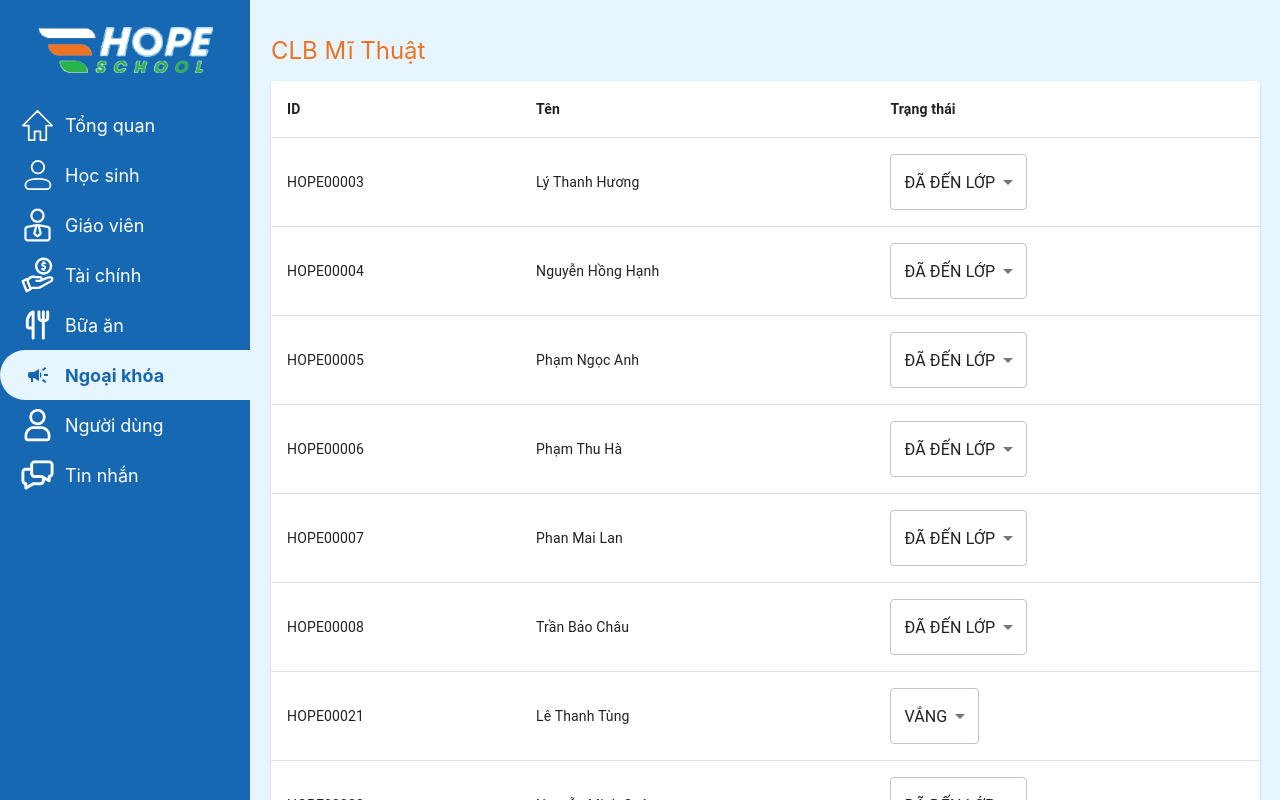
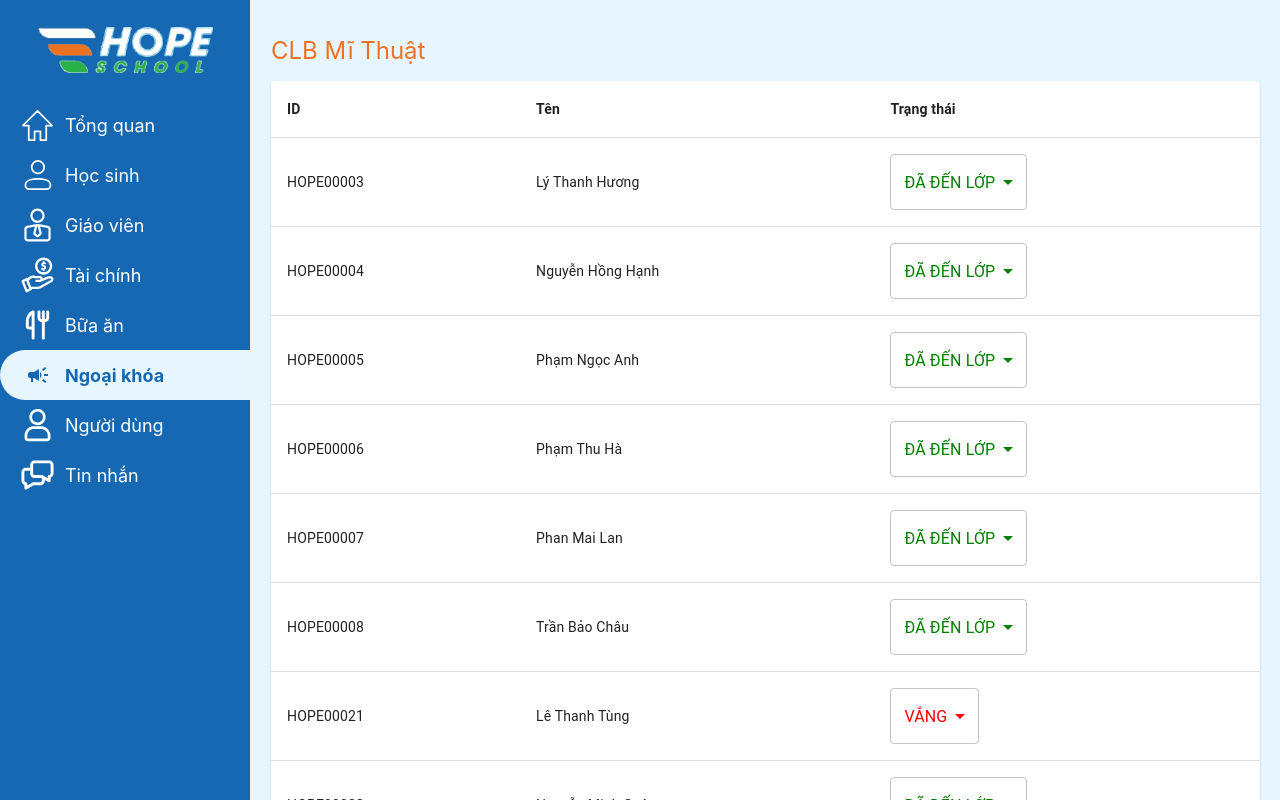
Before and after one commit to TalJa1/web-huybao, a React (Create React App) app: page /nk in a window 1280 px wide. Built offline with nearby package versions, Linux system fonts and the light colour scheme.

Commit message:
Add status color coding to NKPage for improved visual feedback

```diff
--- a/src/views/NKPage.tsx
+++ b/src/views/NKPage.tsx
@@ -1,6 +1,17 @@
 import React, { useState } from "react";
 import TopLayout from "../components/TopLayout";
-import { Box, MenuItem, Paper, Select, Table, TableBody, TableCell, TableContainer, TableHead, TableRow } from "@mui/material";
+import {
+  Box,
+  MenuItem,
+  Paper,
+  Select,
+  Table,
+  TableBody,
+  TableCell,
+  TableContainer,
+  TableHead,
+  TableRow,
+} from "@mui/material";
 import { clubs } from "../services/renderData";
 
 const NKPage = () => {
@@ -33,6 +44,18 @@ const Main: React.FC = () => {
       return updatedClubs;
     });
   };
+
+  const getStatusColor = (status: string) => {
+    switch (status) {
+      case "ĐÃ ĐẾN LỚP":
+        return "green";
+      case "VẮNG":
+        return "red";
+      default:
+        return "orange";
+    }
+  };
+
   return (
     <Box>
       {/* NK */}
@@ -68,6 +91,12 @@ const Main: React.FC = () => {
                               e.target.value as string
                             )
                           }
+                          sx={{
+                            color: getStatusColor(student.status),
+                            "& .MuiSelect-icon": {
+                              color: getStatusColor(student.status),
+                            },
+                          }}
                         >
                           {statusOptions.map((option) => (
                             <MenuItem key={option} value={option}>
```
